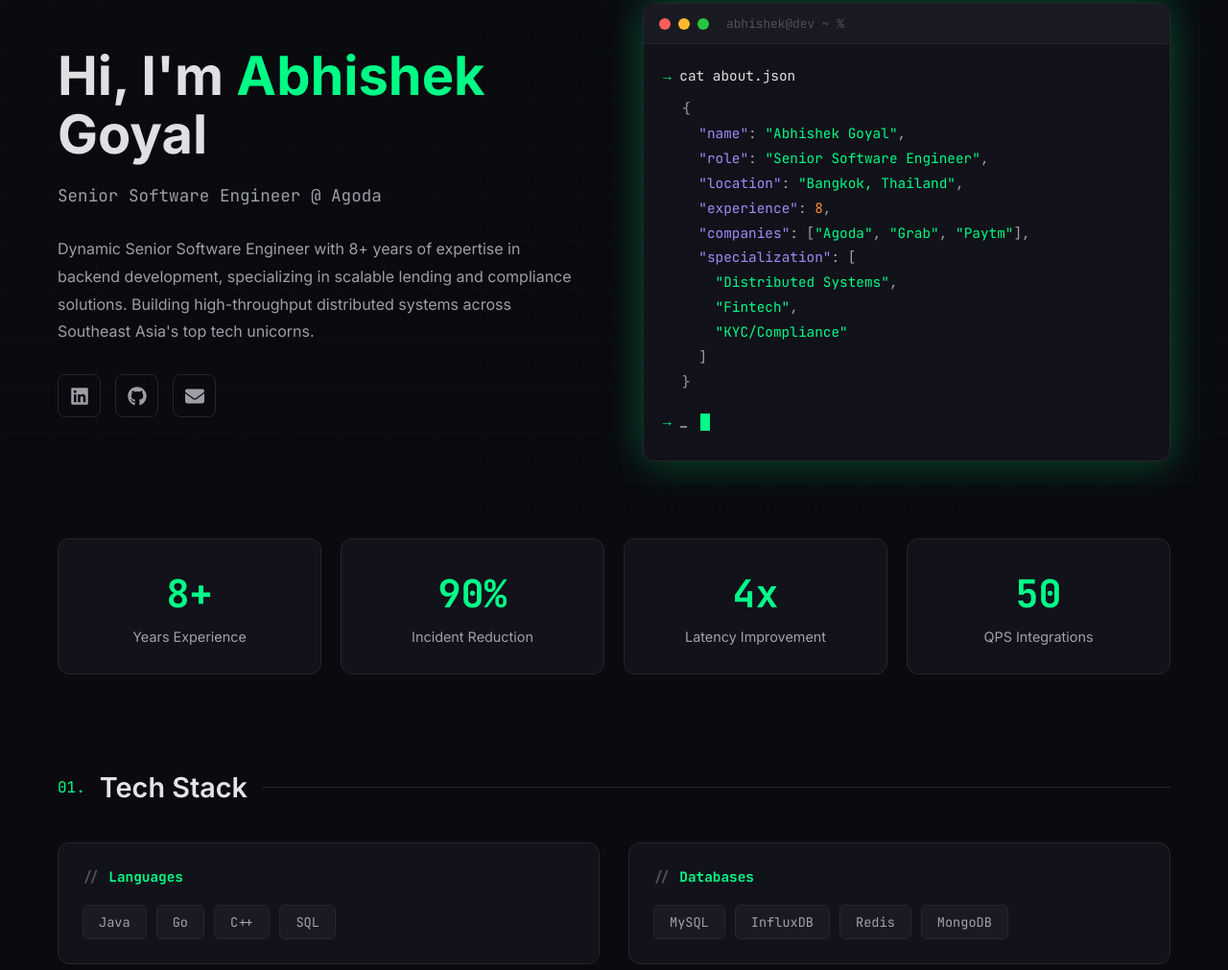
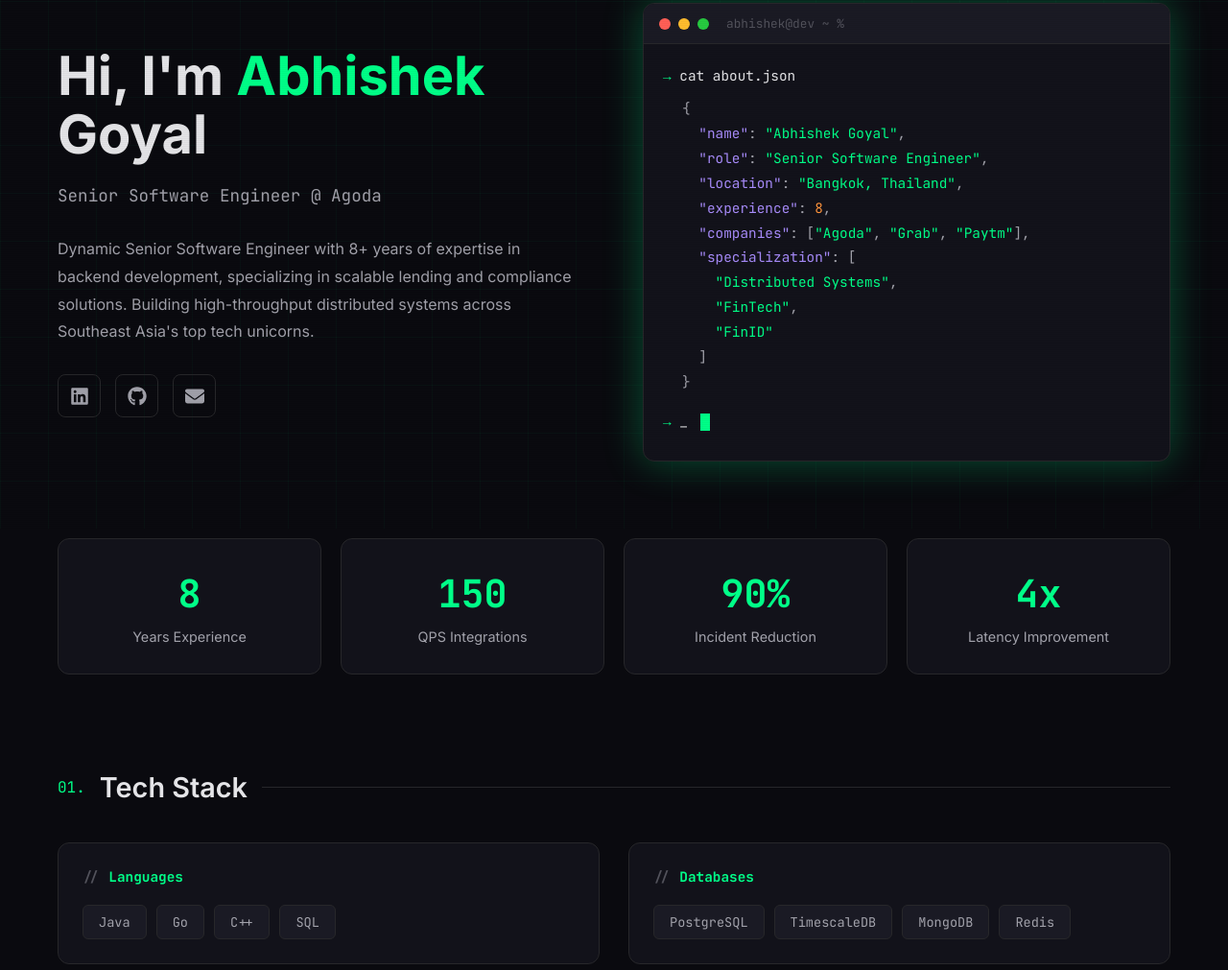
Before and after one commit to abhishekgoyaledu/abhishekgoyaledu.github.io, a plain HTML site: page index.html in a window 1280 px wide. Shown: the part 249-1260 px from the top of the page at 96% size. Drawn offline with Linux system fonts and the light colour scheme.

Commit message:
profile index

```diff
--- a/index.html
+++ b/index.html
@@ -646,8 +646,8 @@
                         &nbsp;&nbsp;<span class="terminal-key">"companies"</span>: [<span class="terminal-string">"Agoda"</span>, <span class="terminal-string">"Grab"</span>, <span class="terminal-string">"Paytm"</span>],<br>
                         &nbsp;&nbsp;<span class="terminal-key">"specialization"</span>: [<br>
                         &nbsp;&nbsp;&nbsp;&nbsp;<span class="terminal-string">"Distributed Systems"</span>,<br>
-                        &nbsp;&nbsp;&nbsp;&nbsp;<span class="terminal-string">"Fintech"</span>,<br>
-                        &nbsp;&nbsp;&nbsp;&nbsp;<span class="terminal-string">"KYC/Compliance"</span><br>
+                        &nbsp;&nbsp;&nbsp;&nbsp;<span class="terminal-string">"FinTech"</span>,<br>
+                        &nbsp;&nbsp;&nbsp;&nbsp;<span class="terminal-string">"FinID"</span><br>
                         &nbsp;&nbsp;]<br>
                         }
                     </div>
@@ -664,8 +664,12 @@
         <section class="section">
             <div class="stats-grid">
                 <div class="stat-card">
-                    <div class="stat-value">8+</div>
+                    <div class="stat-value">8</div>
                     <div class="stat-label">Years Experience</div>
+                </div>
+                <div class="stat-card">
+                    <div class="stat-value">150</div>
+                    <div class="stat-label">QPS Integrations</div>
                 </div>
                 <div class="stat-card">
                     <div class="stat-value">90%</div>
@@ -674,10 +678,6 @@
                 <div class="stat-card">
                     <div class="stat-value">4x</div>
                     <div class="stat-label">Latency Improvement</div>
-                </div>
-                <div class="stat-card">
-                    <div class="stat-value">50</div>
-                    <div class="stat-label">QPS Integrations</div>
                 </div>
             </div>
         </section>
@@ -703,10 +703,10 @@
                 <div class="skill-category">
                     <h3>Databases</h3>
                     <div class="skill-tags">
-                        <span class="skill-tag">MySQL</span>
-                        <span class="skill-tag">InfluxDB</span>
+                        <span class="skill-tag">PostgreSQL</span>
+                        <span class="skill-tag">TimescaleDB</span>
+                        <span class="skill-tag">MongoDB</span>
                         <span class="skill-tag">Redis</span>
-                        <span class="skill-tag">MongoDB</span>
                     </div>
                 </div>
                 <div class="skill-category">
@@ -747,7 +747,7 @@
                     </div>
                     <div class="experience-meta">
                         <p class="experience-date">Aug 2025 - Present</p>
-                        <p class="experience-location">Bangkok, Thailand</p>
+                        <p class="experience-location">Thailand</p>
                     </div>
                 </div>
                 <ul class="experience-points">
@@ -780,12 +780,12 @@
             <div class="experience-item">
                 <div class="experience-header">
                     <div>
-                        <h3 class="experience-title">Senior Software Engineer - Compliance/FinID</h3>
+                        <h3 class="experience-title">Senior Software Engineer - FinID</h3>
                         <p class="experience-company">Grab</p>
                     </div>
                     <div class="experience-meta">
                         <p class="experience-date">Sep 2020 - Jun 2022</p>
-                        <p class="experience-location">Bengaluru, India</p>
+                        <p class="experience-location">India</p>
                     </div>
                 </div>
                 <ul class="experience-points">
```
Also changed, not shown: 1 other file.
